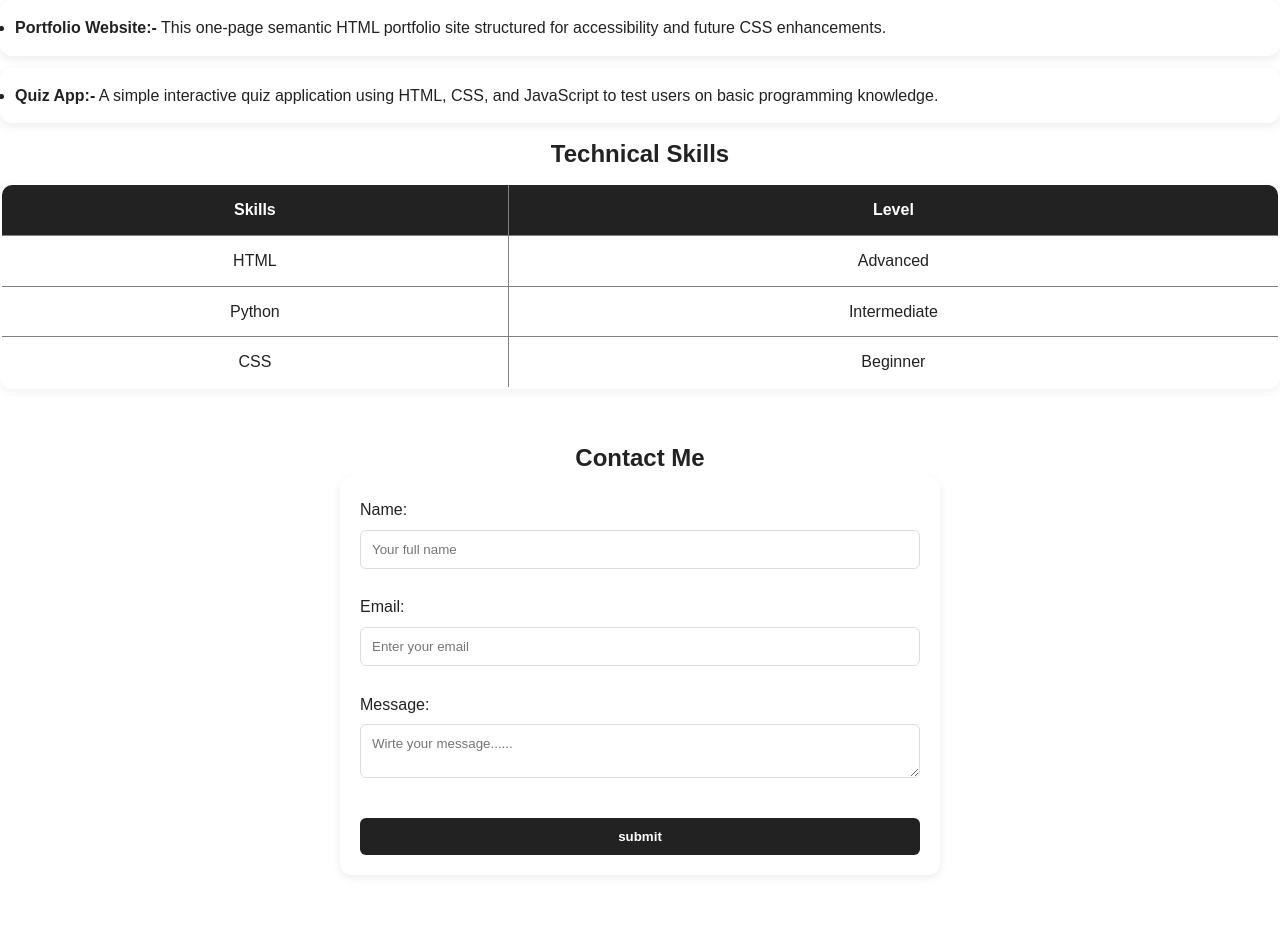
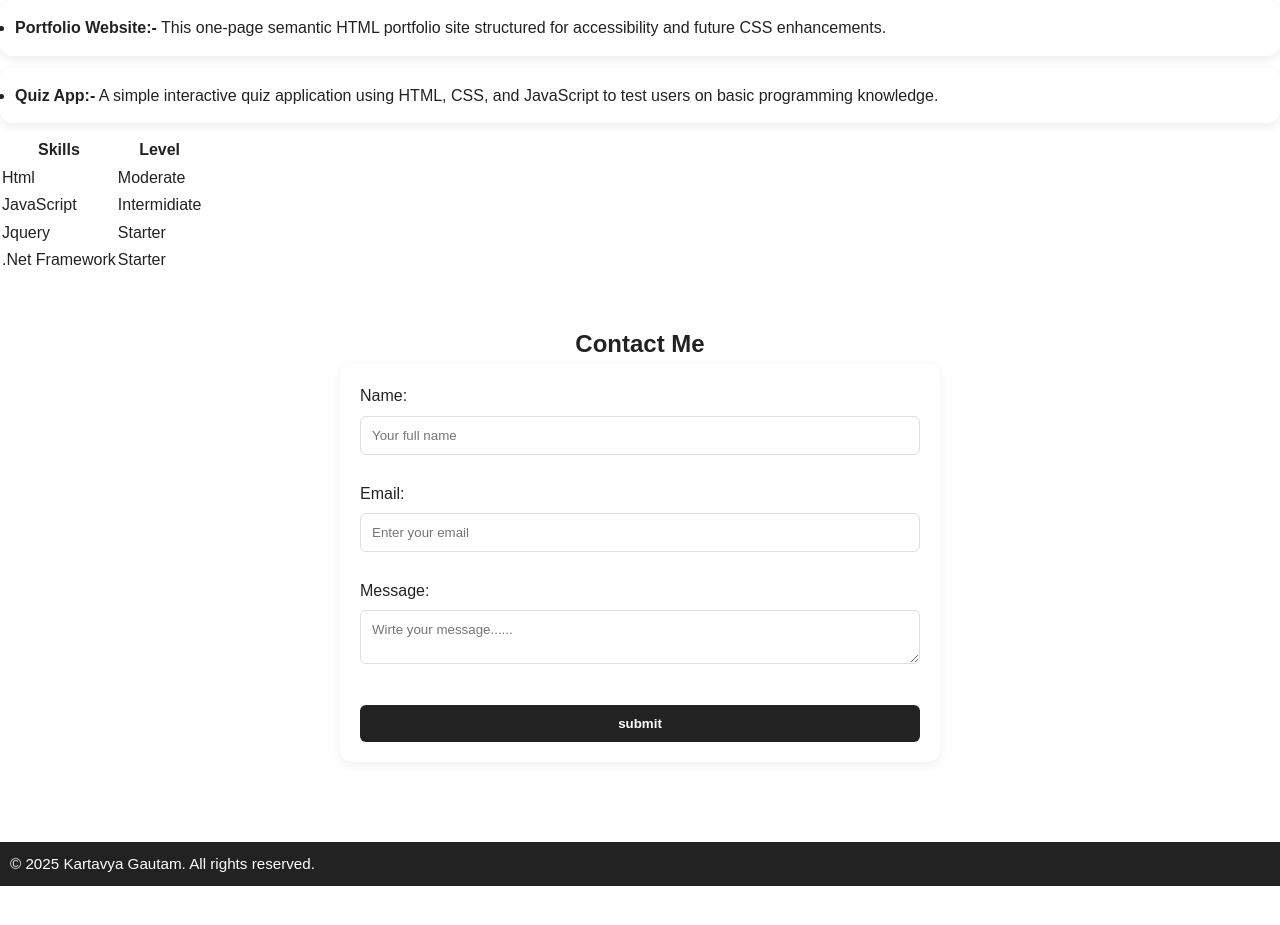
Before and after one commit to kartavya79/CFCP_Assignment, a plain HTML site: page index.html in a window 1280 px wide. Shown: the part 1000-1925 px from the top of the page. After the commit the page ends 1886 px from the top, so only its background shows below. Drawn offline with Linux system fonts and the light colour scheme.

Commit message:
add skills section with proficiency levels

```diff
--- a/index.html
+++ b/index.html
@@ -61,7 +61,32 @@
         </section>
 
 <!-- Skills Section -->
-        <section id="skills">
+
+<section id="skill">
+   <table>
+    <th>Skills</th>
+    <th>Level</th>
+   <tbody>
+    <tr>
+        <td>Html</td>
+        <td>Moderate</td>
+    </tr>
+    <tr>
+        <td>JavaScript</td>
+        <td>Intermidiate</td>
+    </tr>
+    <tr>
+        <td>Jquery</td>
+        <td>Starter</td>
+    </tr>
+    <tr>
+        <td>.Net Framework</td>
+        <td>Starter</td>
+    </tr>
+   </tbody>
+   </table>
+</section>
+        <!-- <section id="skills">
             <h2>Technical Skills</h2>
             <table border="2" cellspacing="5" cellpadding="5">
                 <thead>
@@ -87,7 +112,7 @@
                     </tr>
                 </tbody>
             </table>
-        </section>
+        </section> -->
 
 <!-- Contact Section -->
         <section id="contact">
--- a/style.css
+++ b/style.css
@@ -169,7 +169,9 @@ h2{
 }
 
 /* ---------- SKILLS TABLE ---------- */
-table {
+
+
+/* table {
   width: 100%;
   border-collapse: collapse;
   margin-top: 10px;
@@ -192,7 +194,7 @@ th {
 
 tr:hover {
   background: #f1fcff;
-}
+} */
 
 /* ---------- CONTACT ---------- */
 #contact {
```
